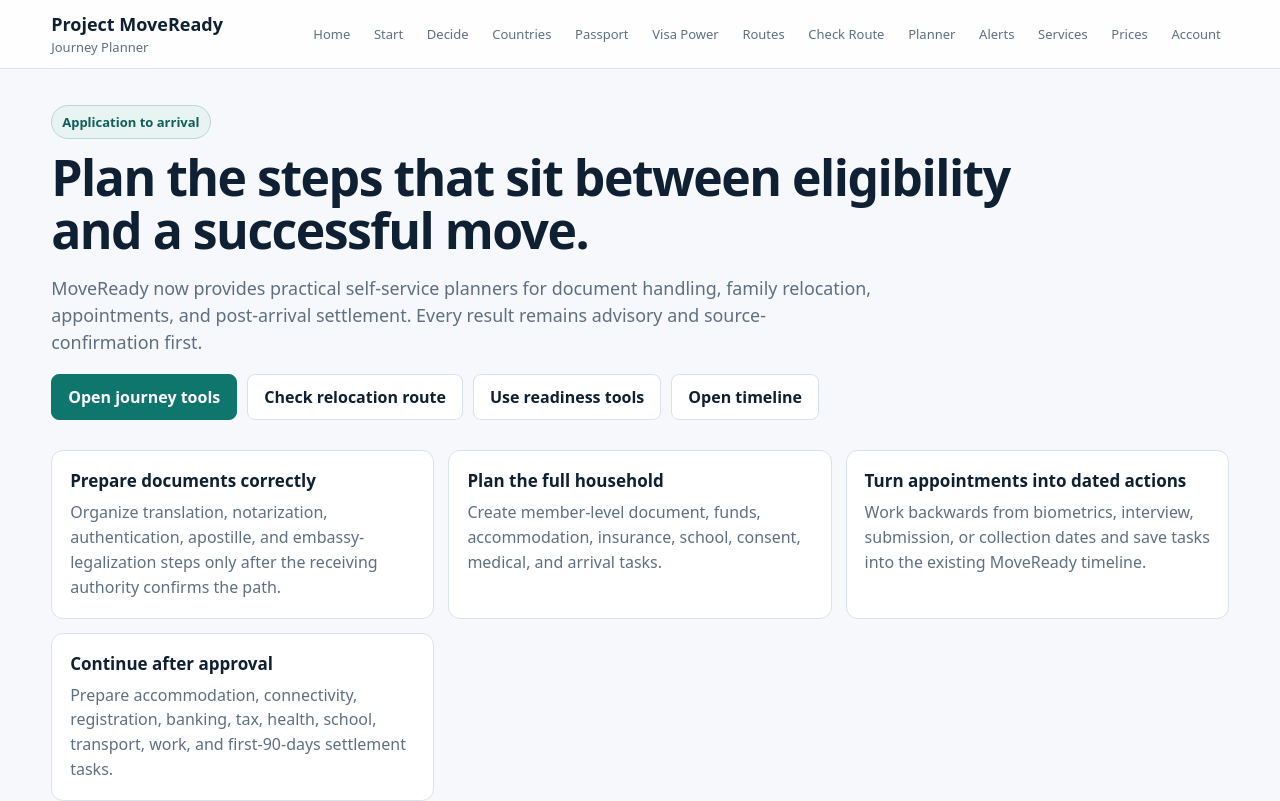
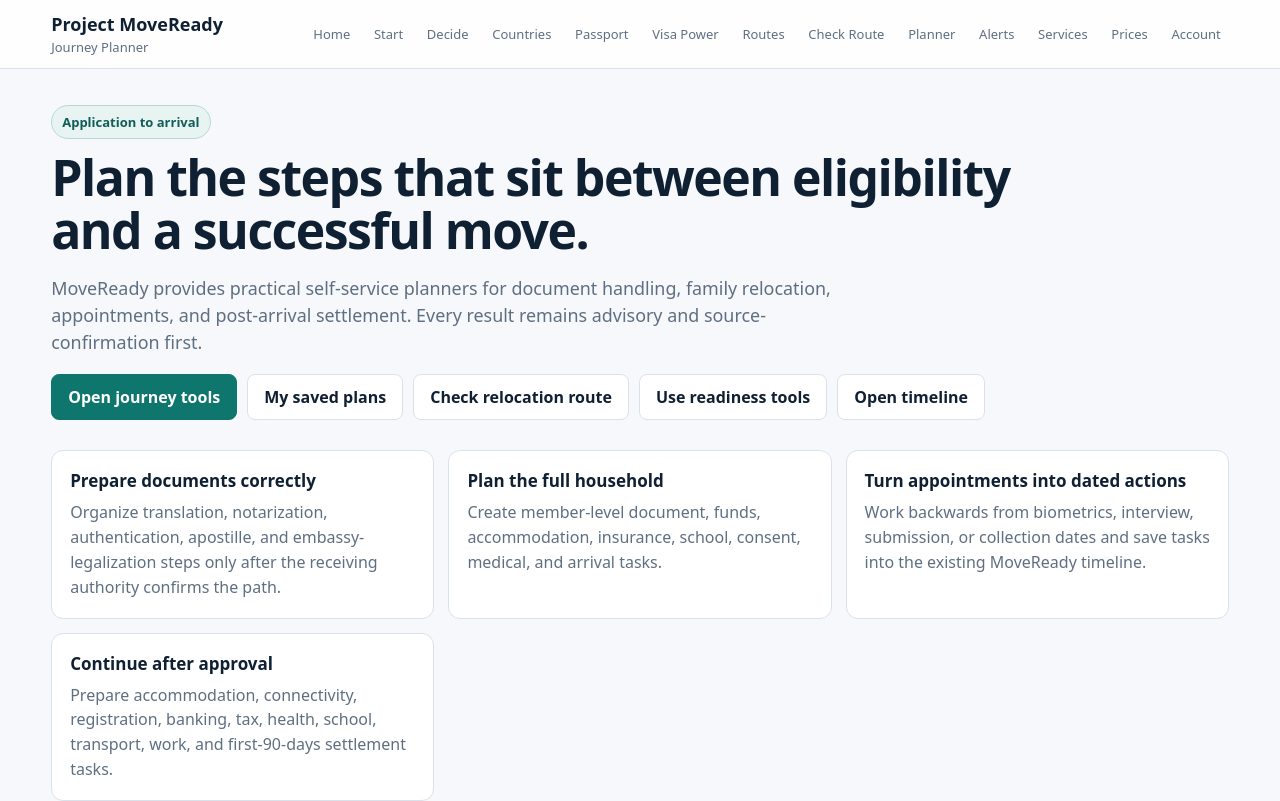
Before and after one commit to SirBM201/SirBM201-moveready-frontend, a Next.js app: page /journey-planner in a window 1280 px wide. Shown: the top 801 px of the page. Built offline with nearby package versions, Linux system fonts and the light colour scheme; no server answers.

Commit message:
Link Journey Planner to saved account plans

```diff
--- a/app/journey-planner/page.tsx
+++ b/app/journey-planner/page.tsx
@@ -32,10 +32,11 @@ export default function JourneyPlannerPage() {
           <span className="eyebrow">Application to arrival</span>
           <h1>Plan the steps that sit between eligibility and a successful move.</h1>
           <p className="lede">
-            MoveReady now provides practical self-service planners for document handling, family relocation, appointments, and post-arrival settlement. Every result remains advisory and source-confirmation first.
+            MoveReady provides practical self-service planners for document handling, family relocation, appointments, and post-arrival settlement. Every result remains advisory and source-confirmation first.
           </p>
           <div className="actions">
             <a className="btn primary" href="#journey-tools">Open journey tools</a>
+            <a className="btn" href="/journey-plans">My saved plans</a>
             <a className="btn" href="/route-checker">Check relocation route</a>
             <a className="btn" href="/readiness">Use readiness tools</a>
             <a className="btn" href="/timeline">Open timeline</a>
```
